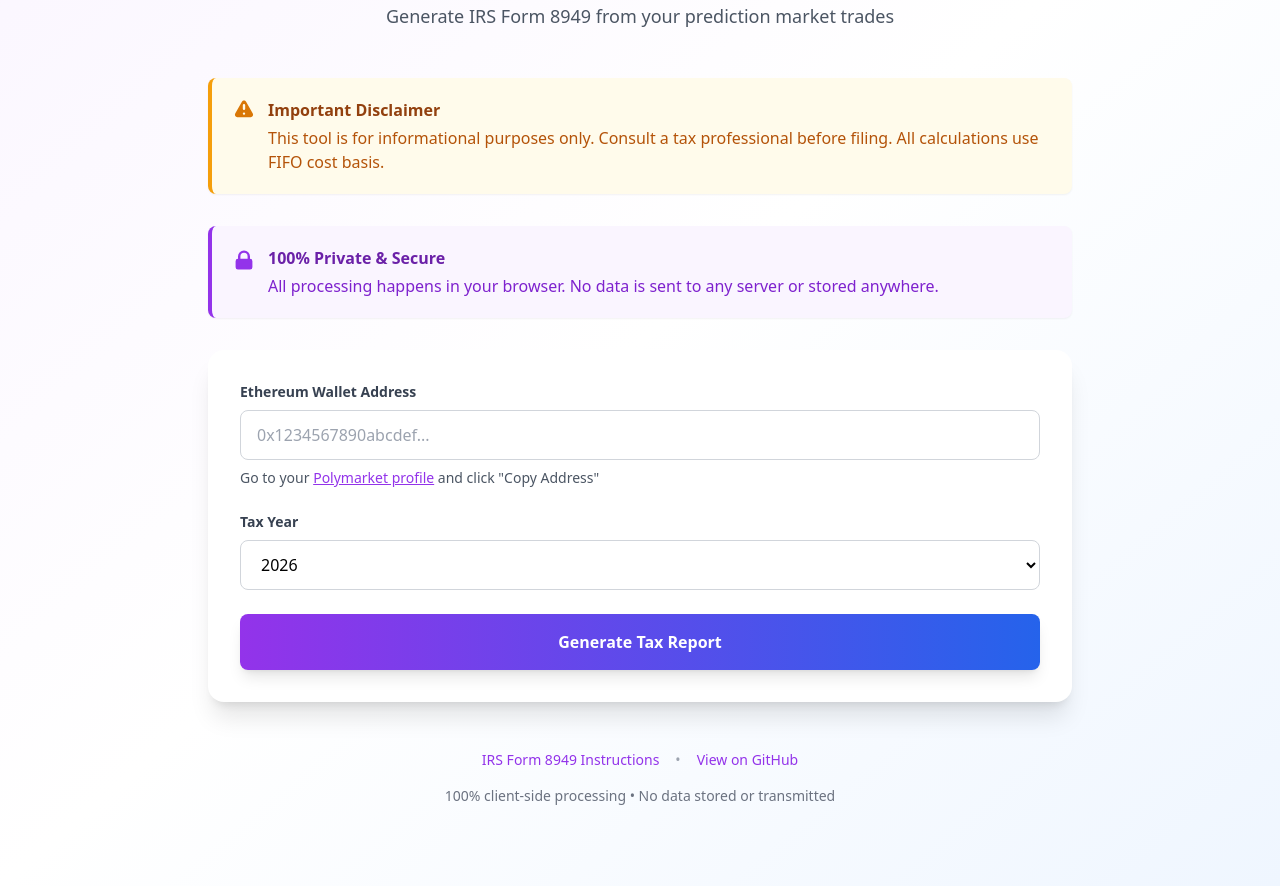
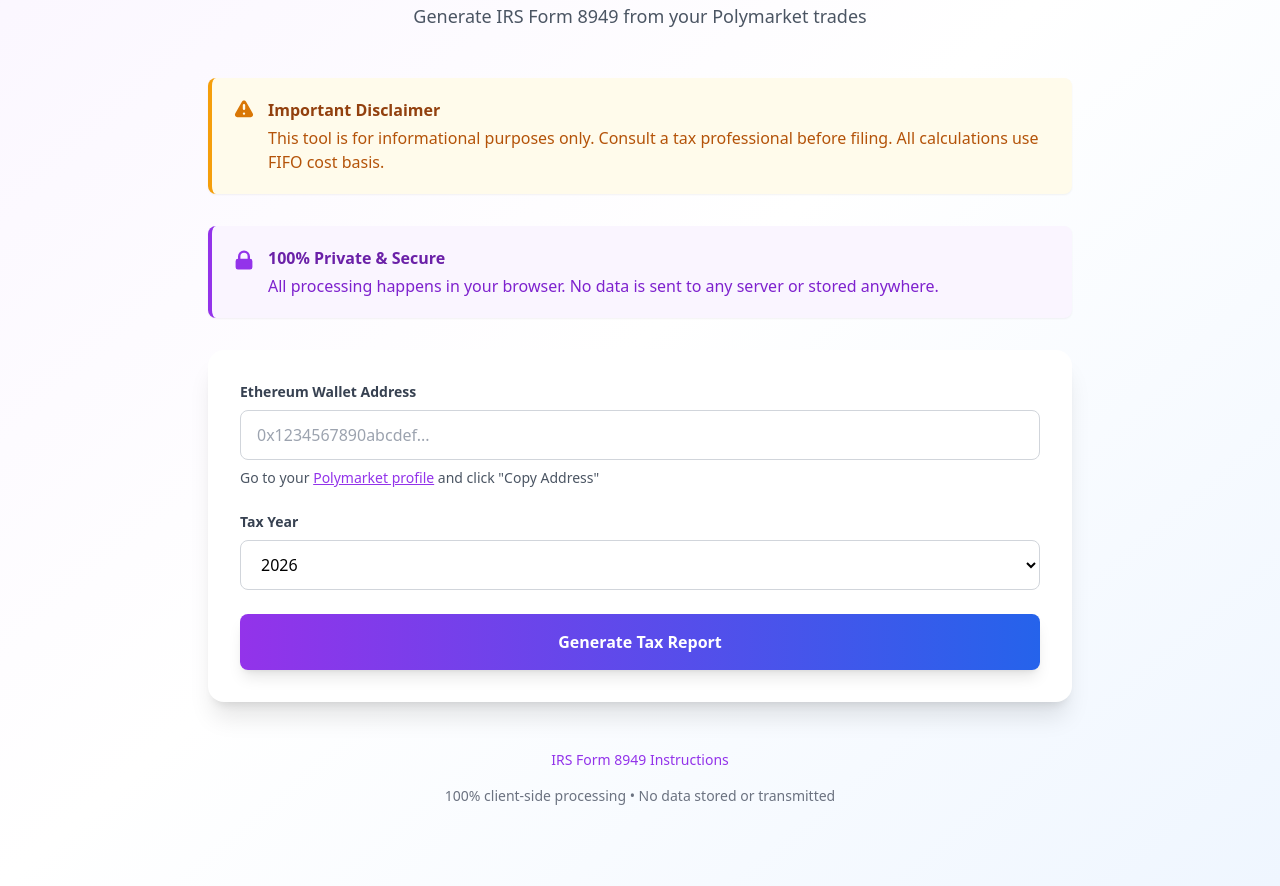
Before and after one commit to aaronchazhoor/polytaxes, a website with bundled scripts: page index.html in a window 1280 px wide. Shown: the part 202-1088 px from the top of the page. Built offline with nearby package versions, Linux system fonts and the light colour scheme.

Commit message:
change copy

```diff
--- a/index.html
+++ b/index.html
@@ -32,7 +32,7 @@
                 Polymarket Tax Generator
             </h1>
             <p class="text-base sm:text-lg text-gray-600 max-w-2xl mx-auto px-4">
-                Generate IRS Form 8949 from your prediction market trades
+                Generate IRS Form 8949 from your Polymarket trades
             </p>
         </header>
 
@@ -192,7 +192,7 @@
                             <input type="radio" name="mode" value="detailed" class="mt-1 text-purple-600 focus:ring-purple-500">
                             <div class="flex-1">
                                 <p class="font-semibold text-gray-900 text-sm sm:text-base">Detailed Mode</p>
-                                <p class="text-xs sm:text-sm text-gray-600 mt-1">All transactions printed on Form 8949 (14 per page).</p>
+                                <p class="text-xs sm:text-sm text-gray-600 mt-1">All transactions printed on Form 8949.</p>
                             </div>
                         </label>
                     </div>
@@ -219,10 +219,6 @@
                 <a href="https://www.irs.gov/instructions/i8949" target="_blank" class="text-purple-600 hover:text-purple-700 font-medium hover:underline">
                     IRS Form 8949 Instructions
                 </a>
-                <span class="hidden sm:inline text-gray-400">•</span>
-                <a href="https://github.com" target="_blank" class="text-purple-600 hover:text-purple-700 font-medium hover:underline">
-                    View on GitHub
-                </a>
             </div>
             <p class="text-xs sm:text-sm text-gray-500">
                 100% client-side processing • No data stored or transmitted
```
